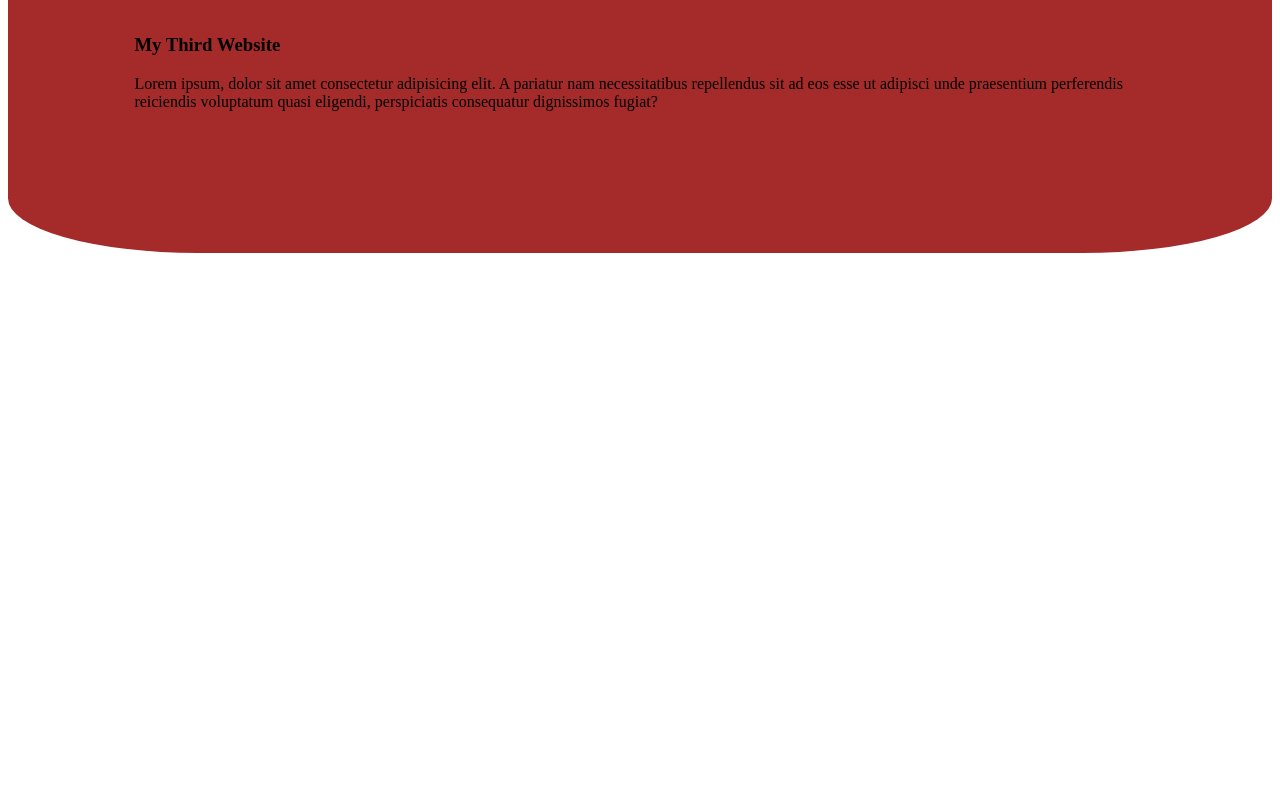
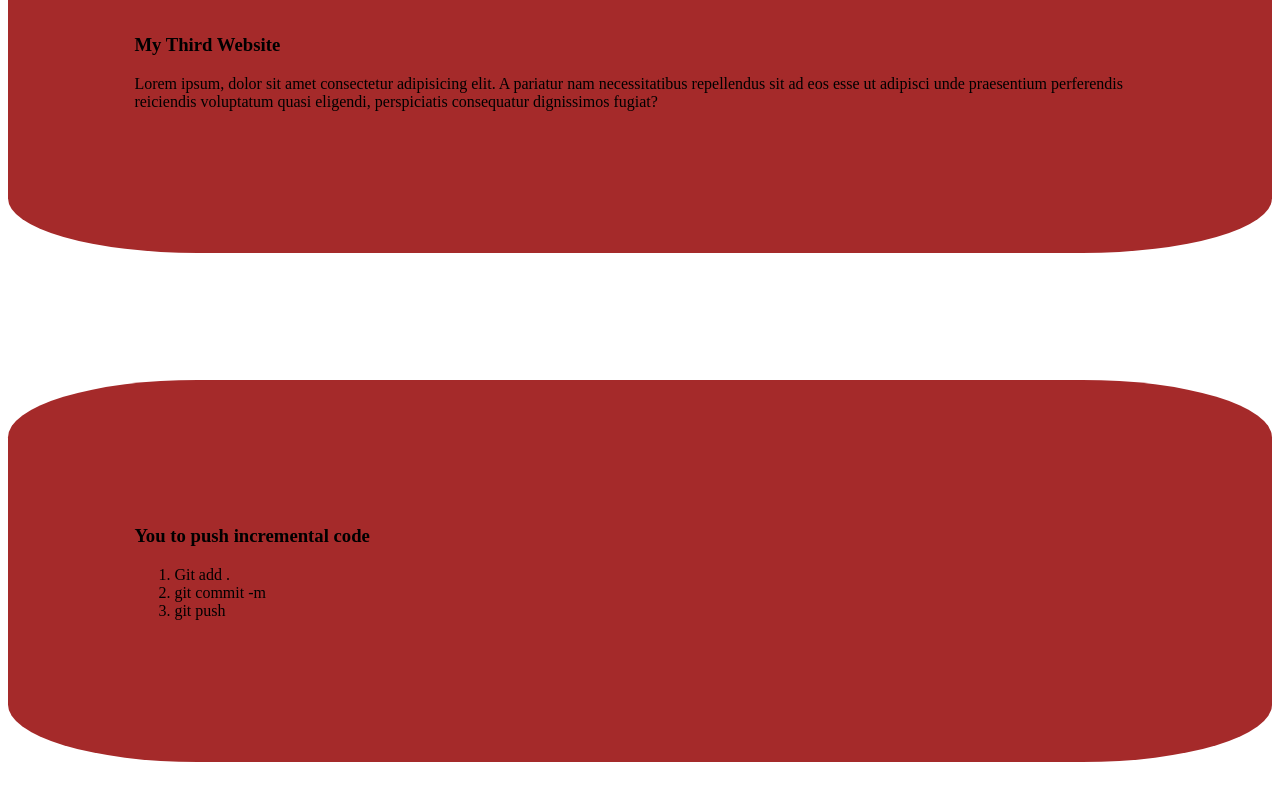
Before and after one commit to naimhossainmiraj/my-first-github-repo, a plain HTML site: page index.html in a window 1280 px wide. Shown: the part 1100-1900 px from the top of the page. Before the commit the page ends 1480 px from the top, so only its background shows below. Drawn offline with Linux system fonts and the light colour scheme.

Commit message:
list adding

```diff
--- a/index.html
+++ b/index.html
@@ -25,5 +25,13 @@
              A pariatur nam necessitatibus repellendus sit ad eos esse ut adipisci unde praesentium
             perferendis reiciendis voluptatum quasi eligendi, perspiciatis consequatur dignissimos fugiat?</p>
     </div>
+    <div>
+        <h3>You to push incremental code</h3>
+        <ol>
+            <li>Git add .</li>
+            <li>git commit -m</li>
+            <li>git push</li>
+        </ol>
+    </div>
 </body>
 </html>
```
